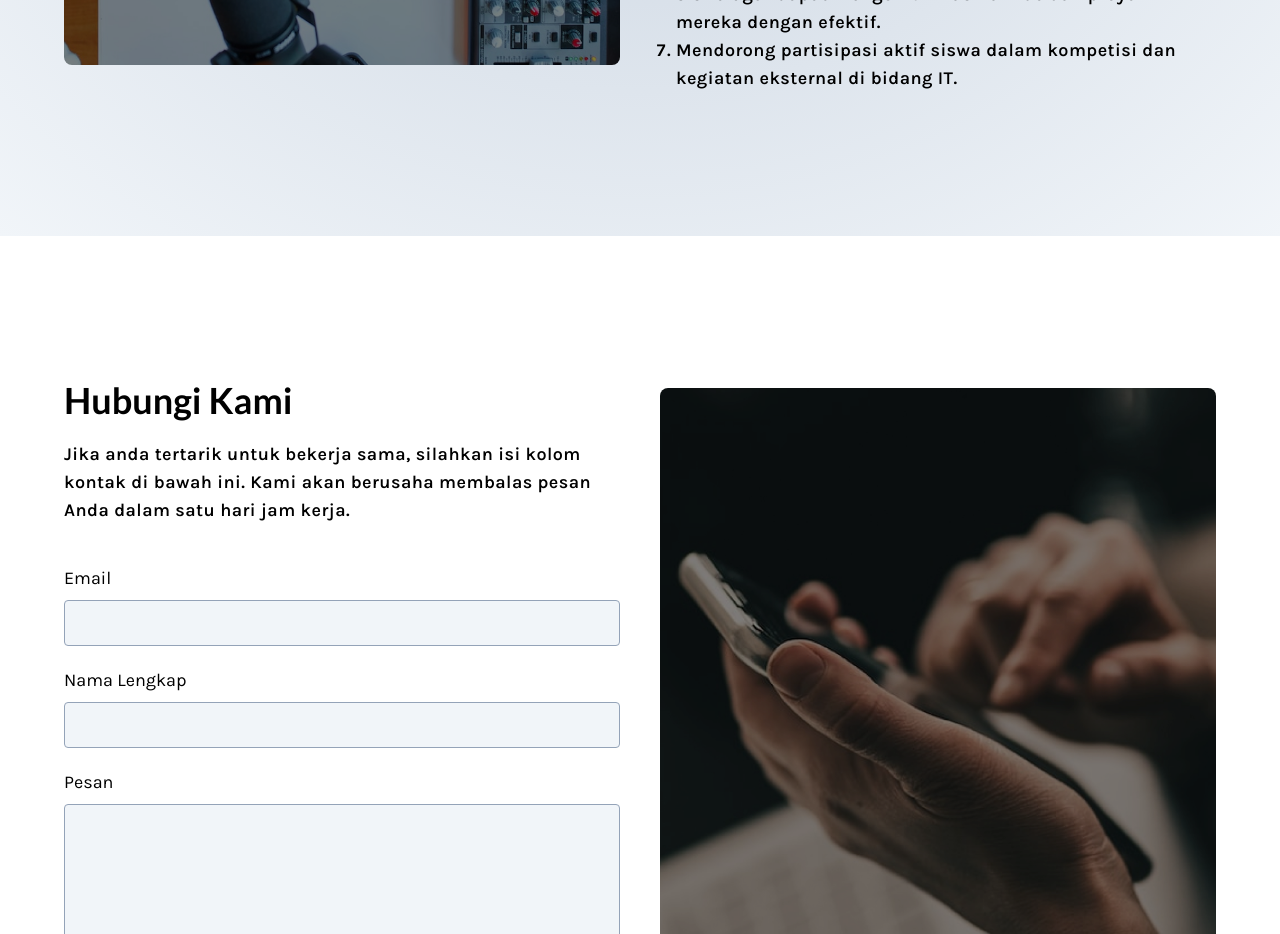
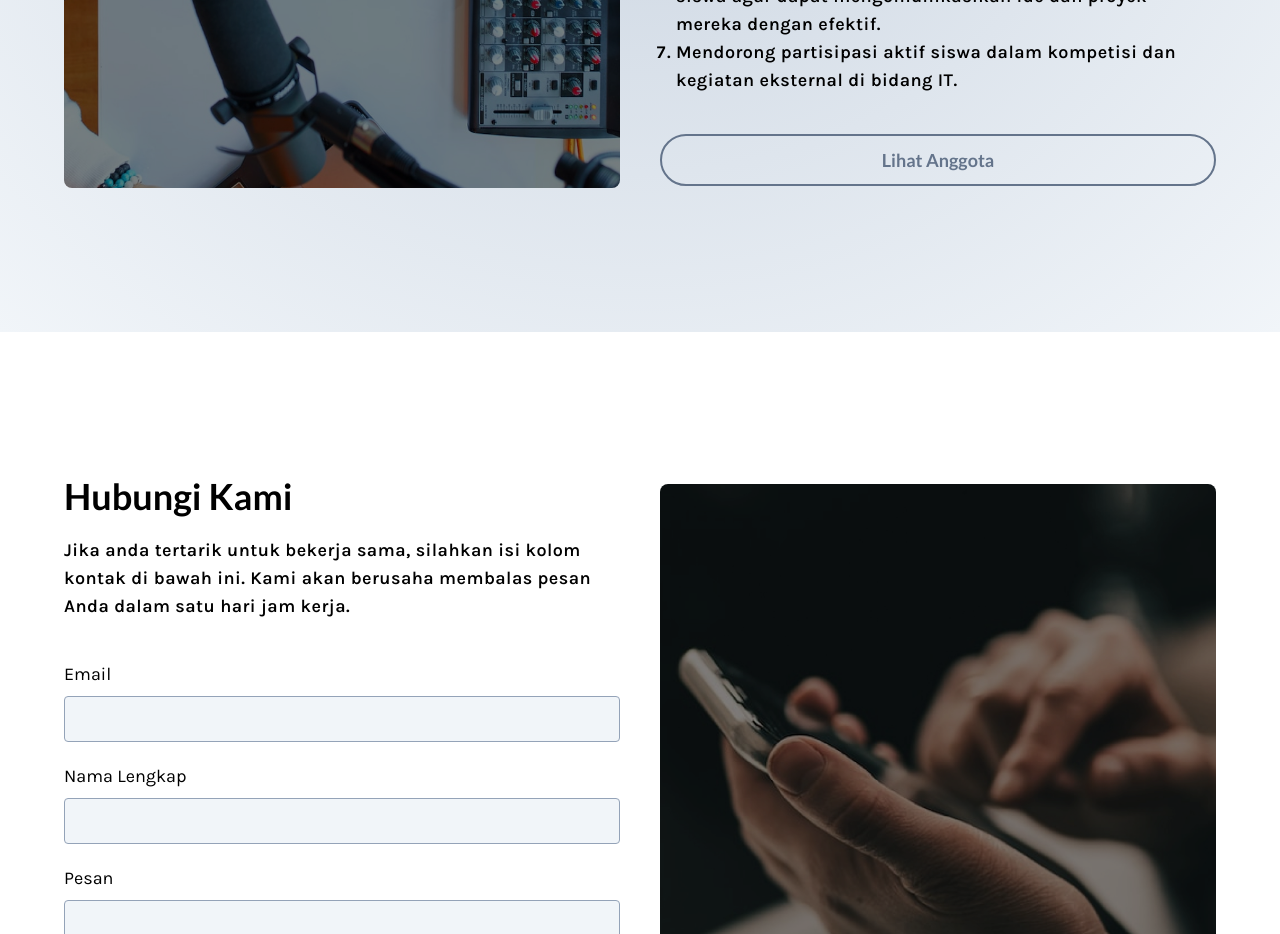
Before and after one commit to sitcomsmanda/sitcom-website, a Next.js app: page /about in a window 1280 px wide. Shown: the part 1420-2354 px from the top of the page. Built offline with nearby package versions, Linux system fonts and the light colour scheme.

Commit message:
add: Layout About: Button to member

```diff
--- a/src/layouts/About/Purpose/Banner.tsx
+++ b/src/layouts/About/Purpose/Banner.tsx
@@ -3,7 +3,7 @@ import purposeBanner from "@/assets/backgrounds/bg-about-section-1.jpg";
 
 export default function Banner() {
   return (
-    <div className="hidden sm:block sm:w-1/2 sm:h-[650px]">
+    <div className="hidden sm:block sm:w-1/2 sm:h-[800px]">
       <Image
         src={purposeBanner}
         alt="meja kerja"
--- a/src/layouts/About/Purpose/index.tsx
+++ b/src/layouts/About/Purpose/index.tsx
@@ -1,3 +1,6 @@
+import Link from "next/link";
+import { PATH_MEMBER } from "@/data/pageNavigation";
+import { Button } from "@/components/interactivity";
 import Banner from "./Banner";
 import Vision from "./Vision";
 import Mission from "./Mission";
@@ -9,6 +12,10 @@ export default function Purpose() {
       <div className="flex flex-col gap-5 sm:w-1/2 lg:gap-10 2xl:gap-20">
         <Vision />
         <Mission />
+
+        <Link href={PATH_MEMBER} tabIndex={-1} className="w-full">
+          <Button secondary>Lihat Anggota</Button>
+        </Link>
       </div>
     </div>
   );
```
